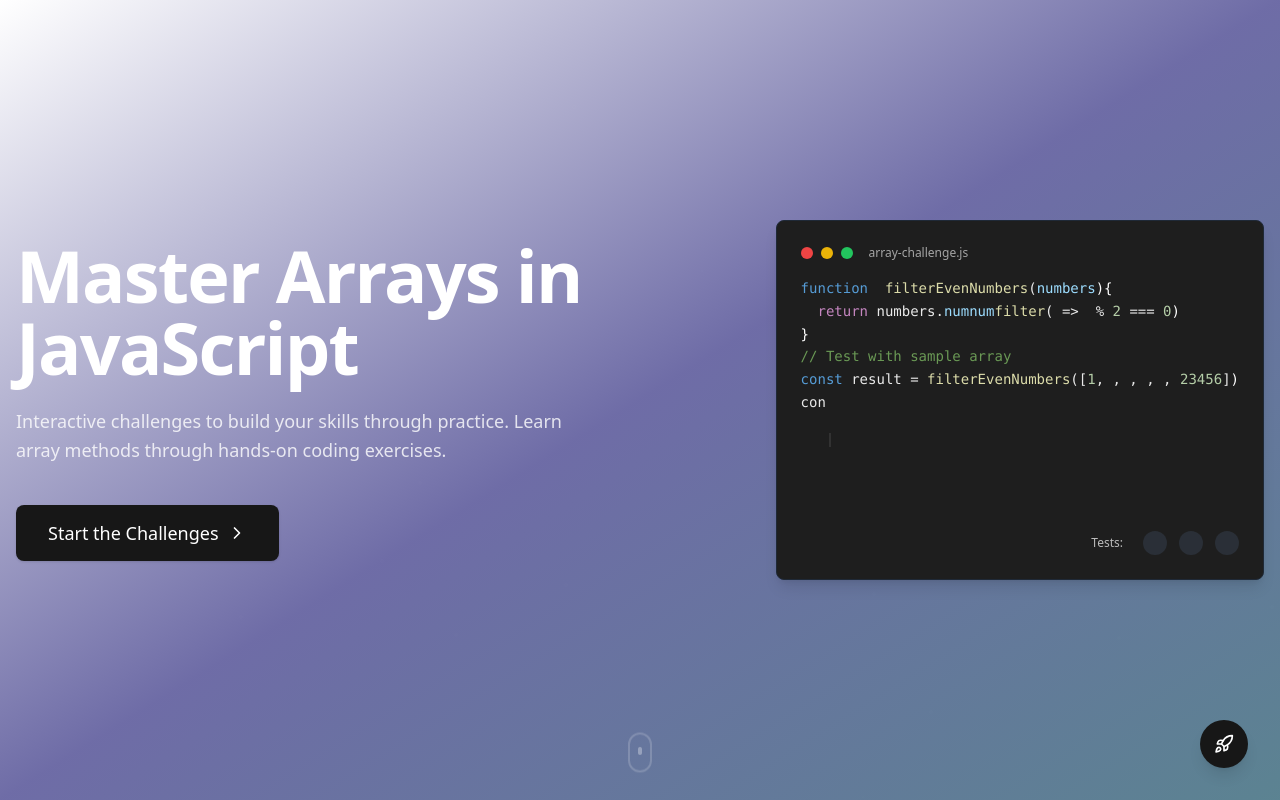
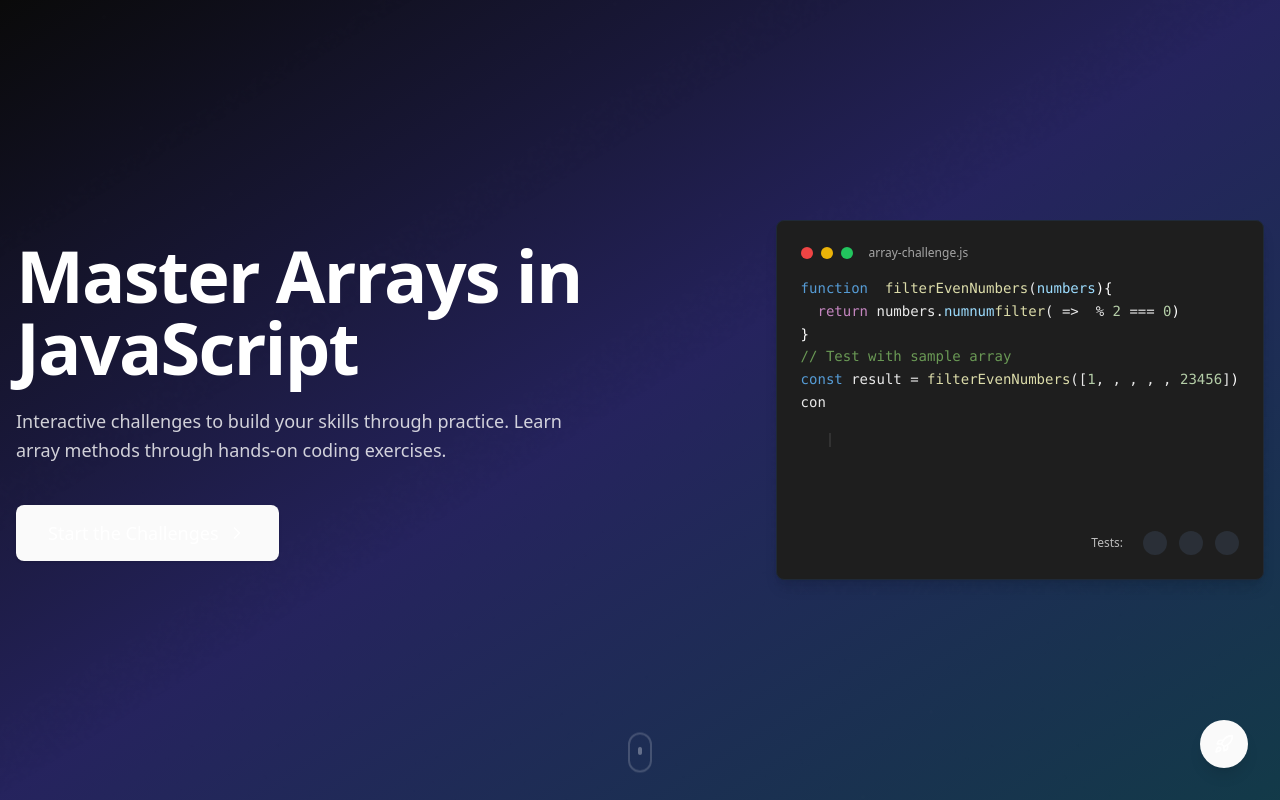
Before and after one commit to JustScriptin/jswb, a Next.js app: page / in a window 1280 px wide. Shown: the top 800 px of the page. Built offline with nearby package versions, Linux system fonts and the light colour scheme.

Commit message:
Add dark mode toggle and limit styling to homepage

```diff
--- a/src/features/homepage/components/home-page.tsx
+++ b/src/features/homepage/components/home-page.tsx
@@ -8,10 +8,13 @@ import { FinalCta } from "@/features/homepage/components/sections/final-cta";
 import { NavigationBar } from "@/features/homepage/components/ui/navigation-bar";
 import { FloatingCta } from "@/features/homepage/components/ui/floating-cta";
 import { LoadingScreen } from "@/features/homepage/components/ui/loading-screen";
+import { NoiseTexture } from "@/features/homepage/components/ui/noise-texture";
 import { useLoading } from "@/features/homepage/hooks/useLoading";
 import { useScrollProgress } from "@/features/homepage/hooks/useScrollProgress";
+import { useDarkMode } from "@/features/homepage/hooks/useDarkMode";
 
 export function HomePage() {
+  const { isDark, toggleDark } = useDarkMode();
   const { isLoading } = useLoading();
   const { showNav, scrollProgress } = useScrollProgress();
 
@@ -21,7 +24,14 @@ export function HomePage() {
 
   return (
     <div data-component="HomePage" className="relative">
-      {showNav && <NavigationBar scrollProgress={scrollProgress} />}
+      <NoiseTexture />
+      {showNav && (
+        <NavigationBar
+          scrollProgress={scrollProgress}
+          isDark={isDark}
+          toggleDark={toggleDark}
+        />
+      )}
       <Hero />
       <PopularChallenges />
       <HowItWorks />
--- a/src/features/homepage/components/sections/hero.tsx
+++ b/src/features/homepage/components/sections/hero.tsx
@@ -28,7 +28,7 @@ export function Hero() {
   return (
     <section ref={heroRef} className="relative min-h-screen overflow-hidden">
       <motion.div
-        className="absolute inset-0 bg-gradient-to-br from-background via-indigo-900/70 to-cyan-900/70"
+        className="absolute inset-0 bg-gradient-to-br from-background via-indigo-900/70 to-cyan-900/70 pointer-events-none z-0"
         style={{
           y: heroY,
           opacity: heroOpacity,
--- /dev/null
+++ b/src/features/homepage/components/ui/dark-mode-toggle.tsx
@@ -0,0 +1,33 @@
+"use client";
+
+import { memo } from "react";
+import { Moon, Sun } from "lucide-react";
+import { Button } from "@/components/ui/button";
+
+type DarkModeToggleProps = {
+  isDark: boolean;
+  toggleDark: () => void;
+};
+
+/**
+ * Dark Mode Toggle component
+ *
+ * Button that switches between light and dark themes
+ */
+export const DarkModeToggle = memo(function DarkModeToggle({
+  isDark,
+  toggleDark,
+}: DarkModeToggleProps) {
+  return (
+    <Button
+      variant="ghost"
+      size="icon"
+      className="text-white hover:bg-white/10"
+      aria-label="Toggle dark mode"
+      onClick={toggleDark}
+    >
+      {isDark ? <Sun className="w-5 h-5" /> : <Moon className="w-5 h-5" />}
+    </Button>
+  );
+});
+DarkModeToggle.displayName = "DarkModeToggle";
--- a/src/features/homepage/components/ui/navigation-bar.tsx
+++ b/src/features/homepage/components/ui/navigation-bar.tsx
@@ -4,9 +4,12 @@ import { memo } from "react";
 import { motion } from "framer-motion";
 import { Menu } from "lucide-react";
 import { Button } from "@/components/ui/button";
+import { DarkModeToggle } from "@/features/homepage/components/ui/dark-mode-toggle";
 
 type NavigationBarProps = {
   scrollProgress: number;
+  isDark: boolean;
+  toggleDark: () => void;
 };
 
 /**
@@ -16,6 +19,8 @@ type NavigationBarProps = {
  */
 export const NavigationBar = memo(function NavigationBar({
   scrollProgress,
+  isDark,
+  toggleDark,
 }: NavigationBarProps) {
   return (
     <motion.div
@@ -31,6 +36,7 @@ export const NavigationBar = memo(function NavigationBar({
           Digital Prism
         </div>
         <div className="flex items-center gap-4">
+          <DarkModeToggle isDark={isDark} toggleDark={toggleDark} />
           <Button variant="ghost" className="text-white hover:bg-white/10">
             Log in
           </Button>
--- a/src/features/homepage/components/ui/particle-background.tsx
+++ b/src/features/homepage/components/ui/particle-background.tsx
@@ -17,7 +17,7 @@ export const ParticleBackground = memo(function ParticleBackground({
   opacity = 0.02,
 }: ParticleBackgroundProps) {
   return (
-    <div className="absolute inset-0" style={{ opacity }}>
+    <div className="absolute inset-0 pointer-events-none" style={{ opacity }}>
       {Array.from({ length: count }).map((_, i) => (
         <div
           key={i}
--- /dev/null
+++ b/src/features/homepage/hooks/useDarkMode.ts
@@ -0,0 +1,18 @@
+import { useEffect, useState } from "react";
+
+/**
+ * Custom hook for toggling dark mode
+ *
+ * Applies or removes the `dark` class on the html element
+ */
+export function useDarkMode(defaultDark = true) {
+  const [isDark, setIsDark] = useState(defaultDark);
+
+  useEffect(() => {
+    document.documentElement.classList.toggle("dark", isDark);
+  }, [isDark]);
+
+  const toggleDark = () => setIsDark((prev) => !prev);
+
+  return { isDark, toggleDark };
+}
```
